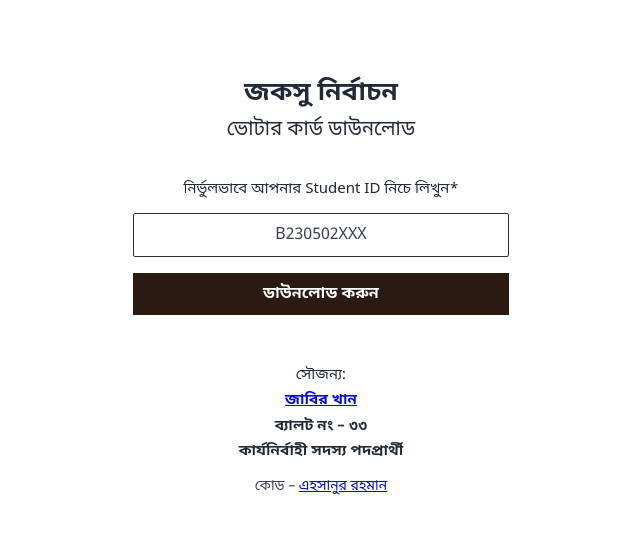
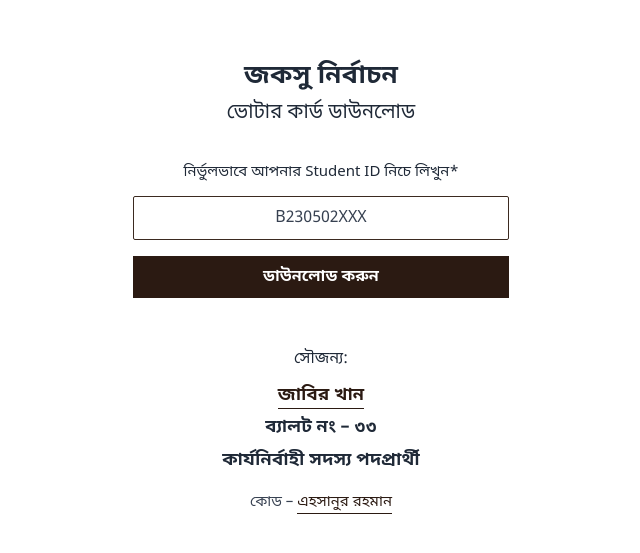
Before and after one commit to ahoshanur/jnucsucard, a plain HTML site: page index.html in a window 1280 px wide. Shown: the part 117-670 px from the top of the page, without its empty margins (319-959 px from the left). Drawn offline with Linux system fonts and the light colour scheme.

Commit message:
Update index.html

```diff
--- a/index.html
+++ b/index.html
@@ -23,6 +23,7 @@
       display: flex;
       justify-content: center;
       align-items: center;
+      padding: 20px;
     }
     .page {
       width: 100%;
@@ -73,19 +74,49 @@
       border: none;
       cursor: pointer;
     }
+
+    /* Footer styling */
     .footer {
       margin-top: 48px;
       font-size: 15px;
       line-height: 1.7;
     }
+
+    .credit-title {
+      font-size: 16px;
+      margin-bottom: 6px;
+    }
+
+    .candidate {
+      font-size: 18px;        /* বড় লেখা */
+      font-weight: 600;
+      line-height: 1.8;
+    }
+
+    .candidate a,
+    .code a {
+      color: #2b1a12;
+      text-decoration: none; /* underline বাদ */
+      border-bottom: 1px solid #2b1a12;
+      padding-bottom: 1px;
+      transition: color 0.3s, border-color 0.3s;
+    }
+
+    .candidate a:hover,
+    .code a:hover {
+      color: #000000;
+      border-bottom-color: #000000;
+    }
+
+    .code {
+      margin-top: 14px;
+      font-size: 15px;
+      color: #374151;
+    }
+
     .star {
       color: #f59e0b;
       font-size: 18px;
-    }
-    .code {
-      margin-top: 10px;
-      font-size: 14px;
-      color: #374151;
     }
   </style>
 </head>
@@ -109,12 +140,17 @@
     </form>
 
     <div class="footer">
-      সৌজন্য:<br>
-      <strong><a href="https://www.facebook.com/jabir.khan.97862">জাবির খান</a><br>
-      ব্যালট নং – ৩৩<br>
-      কার্যনির্বাহী সদস্য পদপ্রার্থী</strong>
+      <div class="credit-title">সৌজন্য:</div>
 
-      <div class="code">কোড – <a href="https://www.facebook.com/ahoshanur">এহসানুর রহমান</a></div>
+      <div class="candidate">
+        <a href="https://www.facebook.com/jabir.khan.97862" target="_blank">জাবির খান</a><br>
+        ব্যালট নং – ৩৩<br>
+        কার্যনির্বাহী সদস্য পদপ্রার্থী
+      </div>
+
+      <div class="code">
+        কোড – <a href="https://www.facebook.com/ahoshanur" target="_blank">এহসানুর রহমান</a>
+      </div>
     </div>
   </div>
 
```
